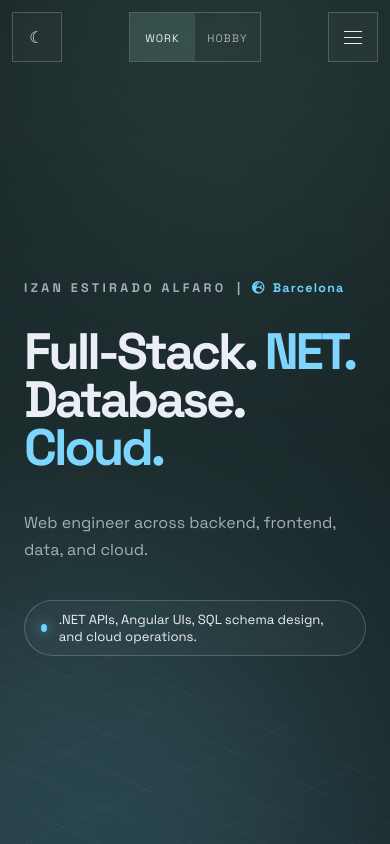
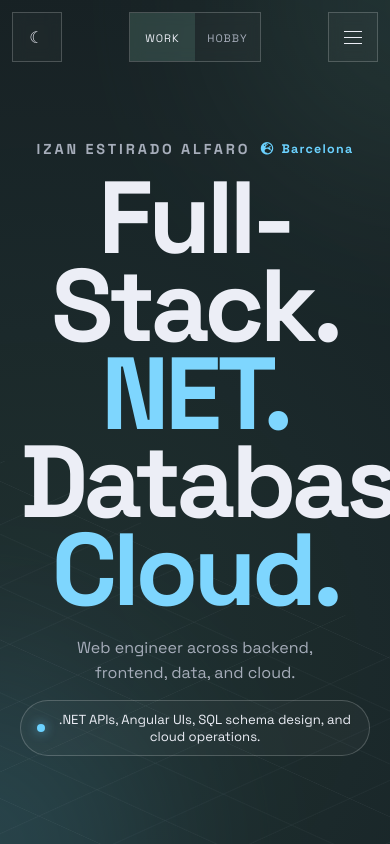
Before and after one commit to AstroIzan/izanestirado-portfolio, an Angular app in the folder client/: page / in a window 390 px wide. Shown: the top 844 px of the page. Built offline with nearby package versions, Linux system fonts and the light colour scheme.

Commit message:
feat(home): optimize responsive hero layout

```diff
--- a/client/src/app/app.scss
+++ b/client/src/app/app.scss
@@ -19,6 +19,7 @@
   --grid-line: var(--color-home-grid-line-dark);
 
   min-height: 100vh;
+  overflow-x: clip;
   background:
     radial-gradient(circle at 10% 15%, var(--hero-top), transparent 45%),
     radial-gradient(circle at 90% 85%, var(--hero-bottom), transparent 45%),
--- a/client/src/app/features/global/home/home.component.html
+++ b/client/src/app/features/global/home/home.component.html
@@ -41,10 +41,14 @@
     </span>
 
     <h1>
-      {{ siteMode === 'work' ? 'Full-Stack.' : 'Firefight.' }}
-      <span>{{ siteMode === 'work' ? 'NET.' : 'Astro.' }}</span>
-      {{ siteMode === 'work' ? 'Database.' : 'Mountain.' }}
-      <span>{{ siteMode === 'work' ? 'Cloud.' : 'Motor.' }}</span>
+      <span class="hero-title-line">
+        <span class="hero-title-word">{{ siteMode === 'work' ? 'Full-Stack.' : 'Firefight.' }}</span>
+        <span class="hero-title-word hero-title-accent">{{ siteMode === 'work' ? 'NET.' : 'Astro.' }}</span>
+      </span>
+      <span class="hero-title-line">
+        <span class="hero-title-word">{{ siteMode === 'work' ? 'Database.' : 'Mountain.' }}</span>
+        <span class="hero-title-word hero-title-accent">{{ siteMode === 'work' ? 'Cloud.' : 'Motor.' }}</span>
+      </span>
     </h1>
 
     <p class="hero-description">
--- a/client/src/app/features/global/home/home.component.scss
+++ b/client/src/app/features/global/home/home.component.scss
@@ -10,6 +10,7 @@
 .hero-background {
   position: absolute;
   inset: 0;
+  contain: paint;
   pointer-events: none;
   overflow: hidden;
 }
@@ -18,10 +19,14 @@
   position: absolute;
   inset: 0;
   z-index: 2;
-  overflow: hidden;
+  overflow: clip;
 }
 
 .grid svg {
+  position: absolute;
+  top: 0;
+  left: 0;
+    overflow: clip;
   width: 180%;
   height: 180%;
   display: block;
@@ -107,7 +112,11 @@ h1 {
   font-weight: 800;
 }
 
-h1 span {
+h1 .hero-title-line {
+  display: block;
+}
+
+h1 .hero-title-accent {
   color: color-mix(in srgb, var(--secondary) 85%, var(--text));
 }
 
@@ -133,6 +142,7 @@ h1 span {
 }
 
 .status-dot {
+  flex: 0 0 8px;
   width: 8px;
   height: 8px;
   border-radius: 50%;
@@ -166,12 +176,114 @@ h1 span {
   background: var(--muted);
 }
 
-@media (max-width: 980px) {
+@media (max-width: 1100px) {
   .hero {
-    padding: 12rem 1.5rem 4.5rem;
+    min-height: 100svh;
+    padding: 10.5rem clamp(1.5rem, 6vw, 4rem) 4.5rem;
+  }
+
+  .hero-content {
+    max-width: 760px;
+  }
+
+  h1 {
+    max-width: 760px;
+    font-size: 5rem;
+  }
+
+  .hero-description {
+    max-width: 600px;
   }
 
   .scroll-indicator {
     display: none;
   }
 }
+
+@media (max-width: 700px) {
+  .hero {
+    align-items: center;
+    justify-content: center;
+    min-height: 100svh;
+    padding: 7.25rem 1.25rem 2rem;
+  }
+
+  .grid svg {
+    width: 250%;
+    height: 150%;
+    transform: translate(-37%, -2%) rotateX(63deg) rotateZ(-45deg) scale(1.02);
+  }
+
+  .glow {
+    width: 360px;
+    height: 360px;
+    filter: blur(100px);
+  }
+
+  .glow-one {
+    top: -180px;
+    right: -210px;
+  }
+
+  .glow-two {
+    bottom: -190px;
+    left: -210px;
+  }
+
+  .hero-content {
+    width: 100%;
+    display: flex;
+    flex-direction: column;
+    align-items: center;
+    text-align: center;
+  }
+
+  .eyebrow {
+    flex-wrap: wrap;
+    row-gap: 0.35rem;
+    margin-bottom: 1rem;
+    font-size: 0.78rem;
+    letter-spacing: 0.16em;
+  }
+
+  .eyebrow-divider {
+    display: none;
+  }
+
+  .eyebrow-name {
+    color: var(--muted);
+    font-size: 0.9rem;
+    font-weight: 800;
+    letter-spacing: 0.2em;
+  }
+
+  h1 {
+    max-width: 100%;
+    font-size: 6.4rem;
+    line-height: 0.86;
+    letter-spacing: -0.045em;
+  }
+
+  h1 .hero-title-line,
+  h1 .hero-title-word {
+    display: block;
+  }
+
+  .hero-description {
+    max-width: 30ch;
+    margin: 1.35rem 0 0.9rem;
+    font-size: 1rem;
+    line-height: 1.55;
+  }
+
+}
+
+@media (max-width: 380px) {
+  h1 {
+    font-size: 5rem;
+  }
+
+  .hero-description {
+    font-size: 1rem;
+  }
+}
```
